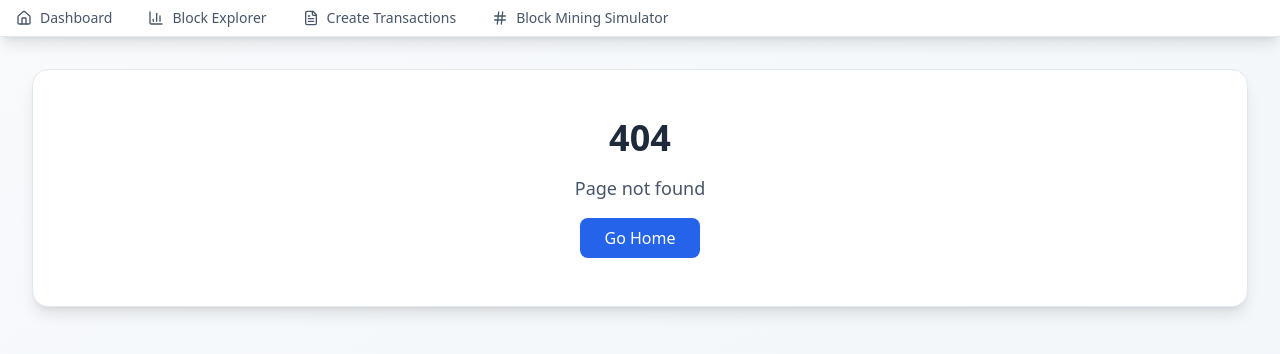
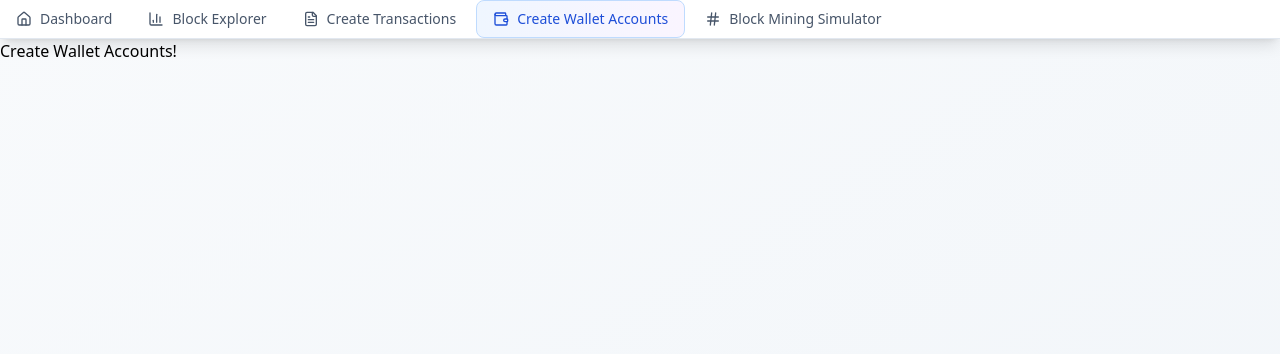
Before and after one commit to StuvanFIT/Blockchain-Network-Educational-Tool, a React (Create React App) app in the folder explorer/: page /createWallets in a window 1280 px wide. Before the commit this address had no page. Shown: the top 354 px of the page. Built offline with nearby package versions, Linux system fonts and the light colour scheme.

Commit message:
feat: add create wallet page

```diff
--- a/explorer/src/App.tsx
+++ b/explorer/src/App.tsx
@@ -8,6 +8,7 @@ import {Dashboard} from './components/Dashboard';
 import {HashDemo} from './components/HashDemo';
 import {Transactions} from './components/Transactions';
 import NotFound from './components/NotFound';
+import { Wallet } from './components/Wallet';
 
 function App() {
 
@@ -22,6 +23,7 @@ function App() {
                 {/*Other pages */}
                 <Route path="explorer" element={<BlockExplorer/>}/>
                 <Route path="createTransactions" element={<Transactions/>}/>
+                <Route path="createWallets" element={<Wallet/>}/>
                 <Route path="hash" element={<HashDemo/>}/>
 
                 {/*Not found page */}
--- a/explorer/src/components/NavBar.tsx
+++ b/explorer/src/components/NavBar.tsx
@@ -1,6 +1,6 @@
 import React from 'react';
 import {Link, useLocation} from 'react-router-dom';
-import { Hash, Home, FileText, BarChart3 } from 'lucide-react';
+import { Hash, Home, FileText, BarChart3, Wallet } from 'lucide-react';
 
 const NavBar = () =>{
 
@@ -10,7 +10,9 @@ const NavBar = () =>{
         { path: '/', icon: Home, label: 'Dashboard' },
         { path: '/explorer', icon: BarChart3, label: 'Block Explorer' },
         { path: '/createTransactions', icon: FileText, label: 'Create Transactions' },
+        { path: '/createWallets', icon: Wallet, label: 'Create Wallet Accounts'},
         { path: '/hash', icon: Hash, label: 'Block Mining Simulator' },
+
     ];
 
     const isActiveItem = (path:string) => location.pathname ===path;
--- /dev/null
+++ b/explorer/src/components/Wallet.tsx
@@ -0,0 +1,27 @@
+import React from 'react';
+
+
+const Wallet = () => {
+
+
+
+
+
+    return (
+        <div>
+            <h1>Create Wallet Accounts! </h1>
+        </div>
+
+
+    )
+
+
+
+
+
+
+
+
+}
+
+export {Wallet}
```
